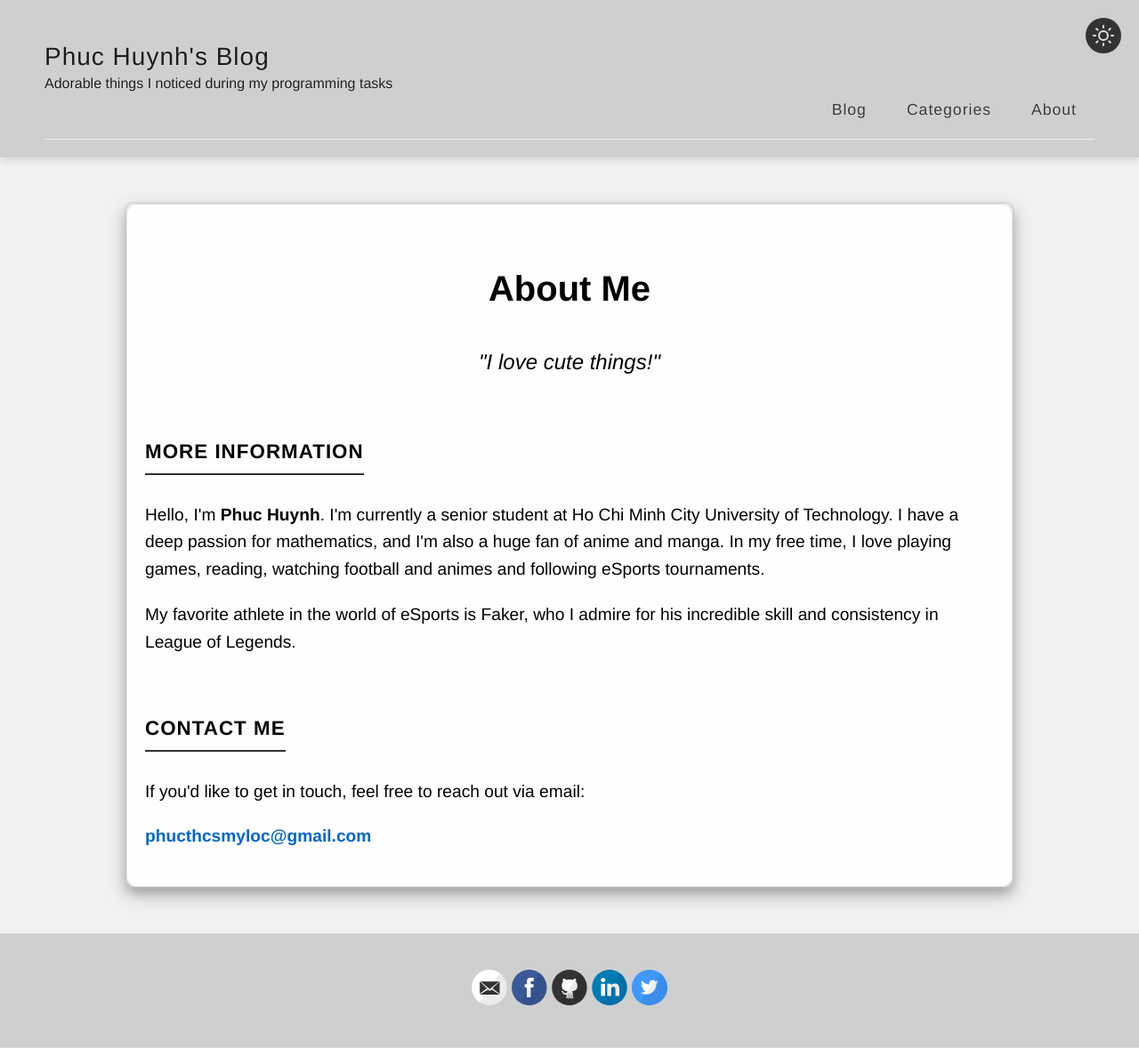
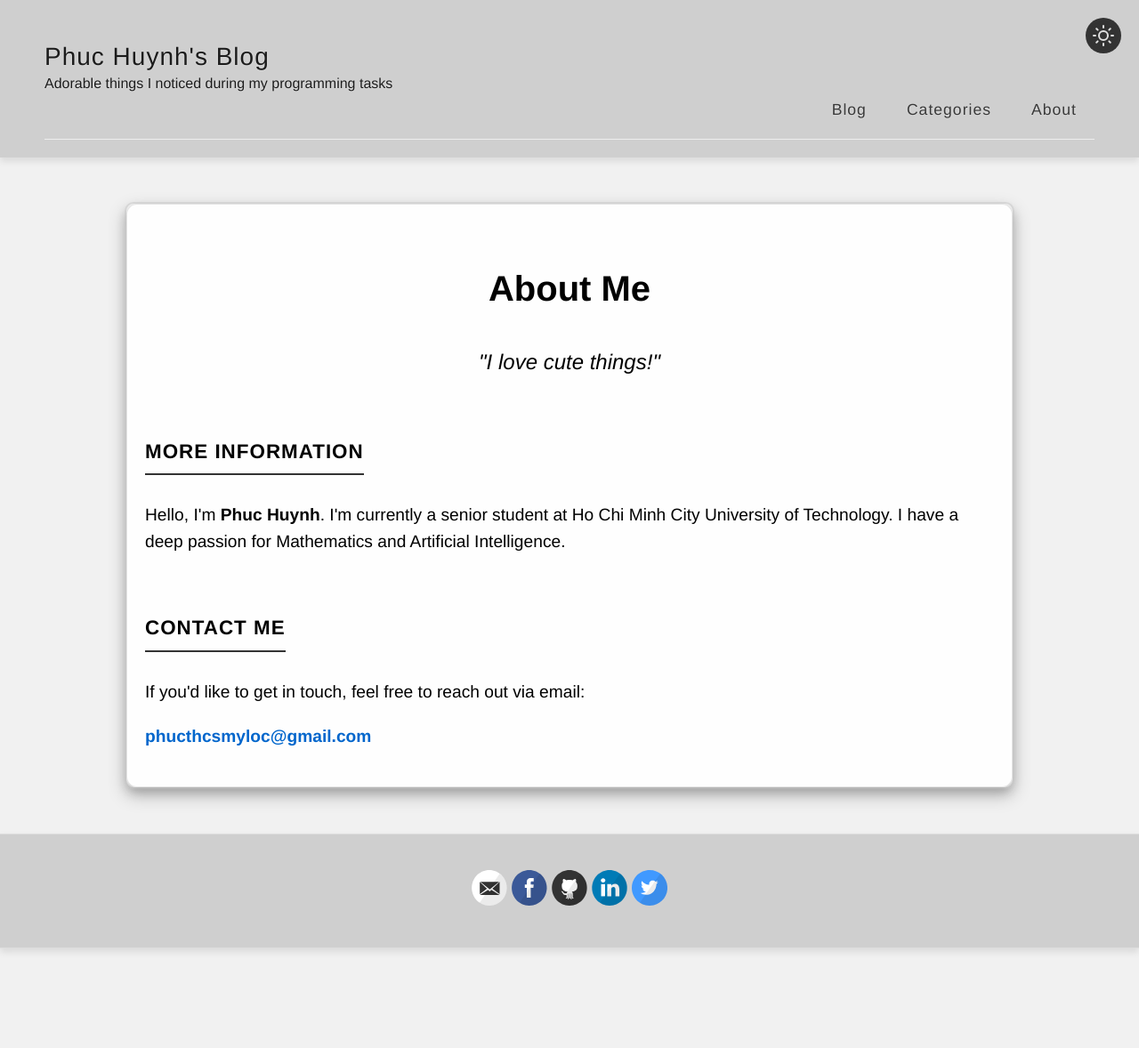
Before and after one commit to HuynhNguyenPhuc/HuynhNguyenPhuc.github.io, a Jekyll site: the page built from about.md, in a window 1280 px wide. Shown: the whole page at 89% size. Built offline with Jekyll 4.4.1, drawn with Linux system fonts in a browser that asks for light colours.

Commit message:
Fix markdown display and about content

```diff
--- a/_layouts/default.html
+++ b/_layouts/default.html
@@ -9,8 +9,6 @@
 
   <link rel="stylesheet" type="text/css" href="{{ site.baseurl }}/style.css" />
   <link rel="alternate" type="application/rss+xml" title="{{ site.name }} - {{ site.description }}" href="{{ site.baseurl }}/feed.xml" />
-
-  <script src="https://cdn.jsdelivr.net/npm/mathjax@3/es5/tex-mml-chtml.js"></script>
 
   <style>
     body.light {
--- a/about.md
+++ b/about.md
@@ -12,10 +12,7 @@ permalink: /about/
   <section class="info-section">
     <h3>More Information</h3>
     <p>
-      Hello, I'm <strong>Phuc Huynh</strong>. I'm currently a senior student at Ho Chi Minh City University of Technology. I have a deep passion for mathematics, and I'm also a huge fan of anime and manga. In my free time, I love playing games, reading, watching football and animes and following eSports tournaments.
-    </p>
-    <p>
-      My favorite athlete in the world of eSports is Faker, who I admire for his incredible skill and consistency in League of Legends.
+      Hello, I'm <strong>Phuc Huynh</strong>. I'm currently a senior student at Ho Chi Minh City University of Technology. I have a deep passion for Mathematics and Artificial Intelligence.
     </p>
   </section>
 
```
Also changed, not shown: other parts of _layouts/default.html (+12 -0 lines).
